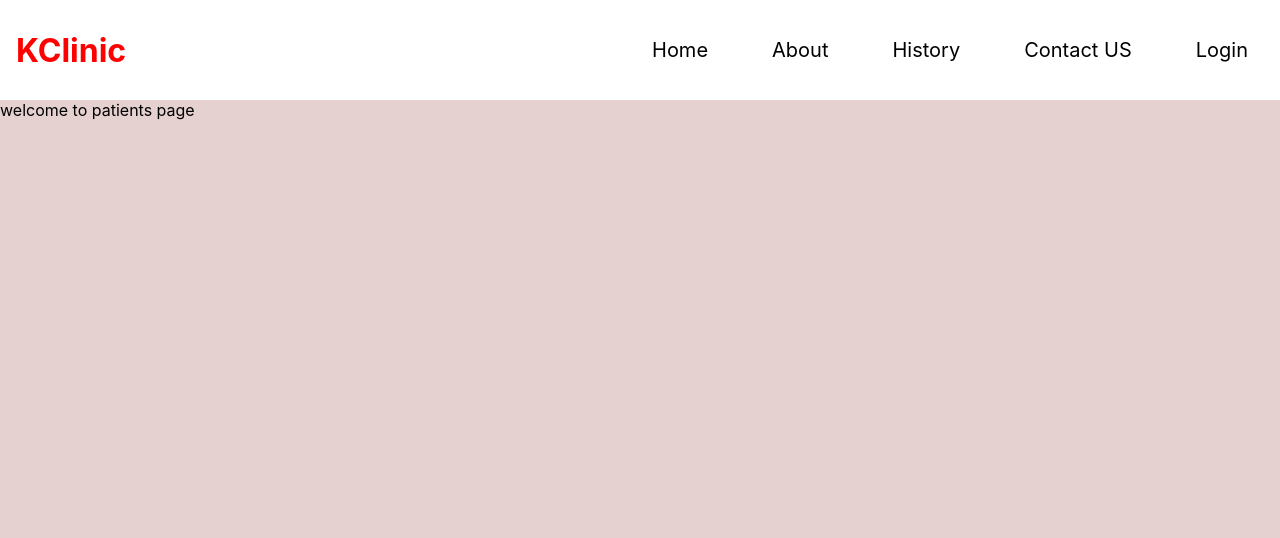
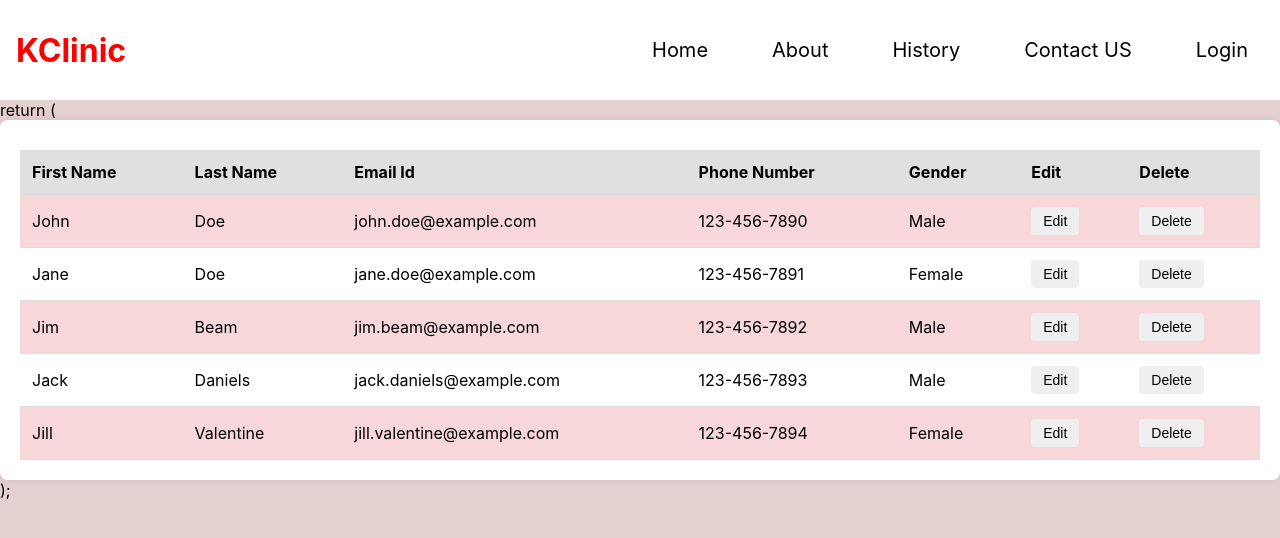
Before and after one commit to khanjancentennial/HealthCareReactApp, a React (Create React App) app: page /patients in a window 1280 px wide. Shown: the top 538 px of the page. Built offline with nearby package versions, Linux system fonts and the light colour scheme.

Commit message:
Add patients table with css

```diff
--- a/src/Components/NavBar/navbar.js
+++ b/src/Components/NavBar/navbar.js
@@ -42,7 +42,7 @@ function NavBar() {
            </li>
            <li>
              <NavLink
-               to='/#'
+               to='/logout'
                className={({ isActive }) => (isActive ? 'navbar-menu active' : 'navbar-menu')}
                onClick={onLogout}
              >
--- /dev/null
+++ b/src/Components/Patients/patients.css
@@ -0,0 +1,51 @@
+/* patients.css */
+.table-container {
+    background-color: white;
+    padding: 20px;
+    border-radius: 8px;
+    box-shadow: 0 0 10px rgba(0, 0, 0, 0.1);
+  }
+
+  table {
+    width: 100%;
+    border-collapse: collapse;
+    margin-top: 10px;
+  }
+
+  th, td {
+    padding: 12px;
+    text-align: left;
+    border-bottom: 1px solid #ddd;
+  }
+
+  thead {
+    background-color: #f4f4f4;
+  }
+
+  th {
+    background-color: #e0e0e0;
+  }
+
+  button {
+    padding: 6px 12px;
+    border: none;
+    border-radius: 4px;
+    cursor: pointer;
+    font-size: 14px;
+  }
+
+  button:hover {
+    opacity: 0.8;
+  }
+
+  button:active {
+    opacity: 0.6;
+  }
+
+  .odd-row {
+    background-color: white;
+  }
+
+  .even-row {
+    background-color: #f8d7da;
+  }
--- a/src/Components/Patients/patients.js
+++ b/src/Components/Patients/patients.js
@@ -1,7 +1,62 @@
 import React from 'react';
+import './patients.css'
 
 function Patients() {
-  return <div>welcome to patients page</div>;
+    // Example data for the table
+  const data = [
+    { firstName: 'John', lastName: 'Doe', email: 'john.doe@example.com', phone: '123-456-7890', gender: 'Male' },
+    { firstName: 'Jane', lastName: 'Doe', email: 'jane.doe@example.com', phone: '123-456-7891', gender: 'Female' },
+    { firstName: 'Jim', lastName: 'Beam', email: 'jim.beam@example.com', phone: '123-456-7892', gender: 'Male' },
+    { firstName: 'Jack', lastName: 'Daniels', email: 'jack.daniels@example.com', phone: '123-456-7893', gender: 'Male' },
+    { firstName: 'Jill', lastName: 'Valentine', email: 'jill.valentine@example.com', phone: '123-456-7894', gender: 'Female' },
+  ];
+
+  const handleEdit = (index) => {
+    console.log('Edit item at index:', index);
+  };
+
+  const handleDelete = (index) => {
+    console.log('Delete item at index:', index);
+  };
+
+  return <div>
+  return (
+    <div className="table-container">
+      <table>
+        <thead>
+          <tr>
+            <th>First Name</th>
+            <th>Last Name</th>
+            <th>Email Id</th>
+            <th>Phone Number</th>
+            <th>Gender</th>
+            <th>Edit</th>
+            <th>Delete</th>
+          </tr>
+        </thead>
+        <tbody>
+          {data.map((item, index) => (
+            <tr key={index} className={index % 2 === 0 ? 'even-row' : 'odd-row'}>
+              <td>{item.firstName}</td>
+              <td>{item.lastName}</td>
+              <td>{item.email}</td>
+              <td>{item.phone}</td>
+              <td>{item.gender}</td>
+              <td>
+                <button onClick={() => handleEdit(index)}>Edit</button>
+              </td>
+              <td>
+                <button onClick={() => handleDelete(index)}>Delete</button>
+              </td>
+            </tr>
+          ))}
+        </tbody>
+      </table>
+    </div>
+  );
+
+
+  </div>;
 }
 
 export default Patients;
```
